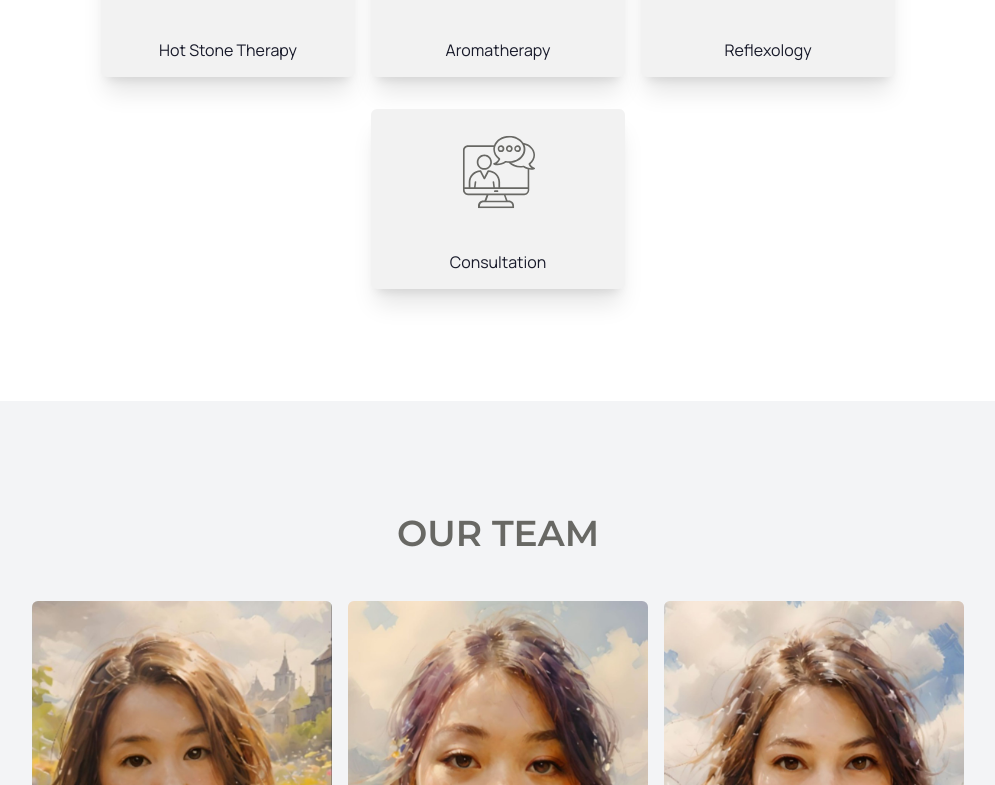
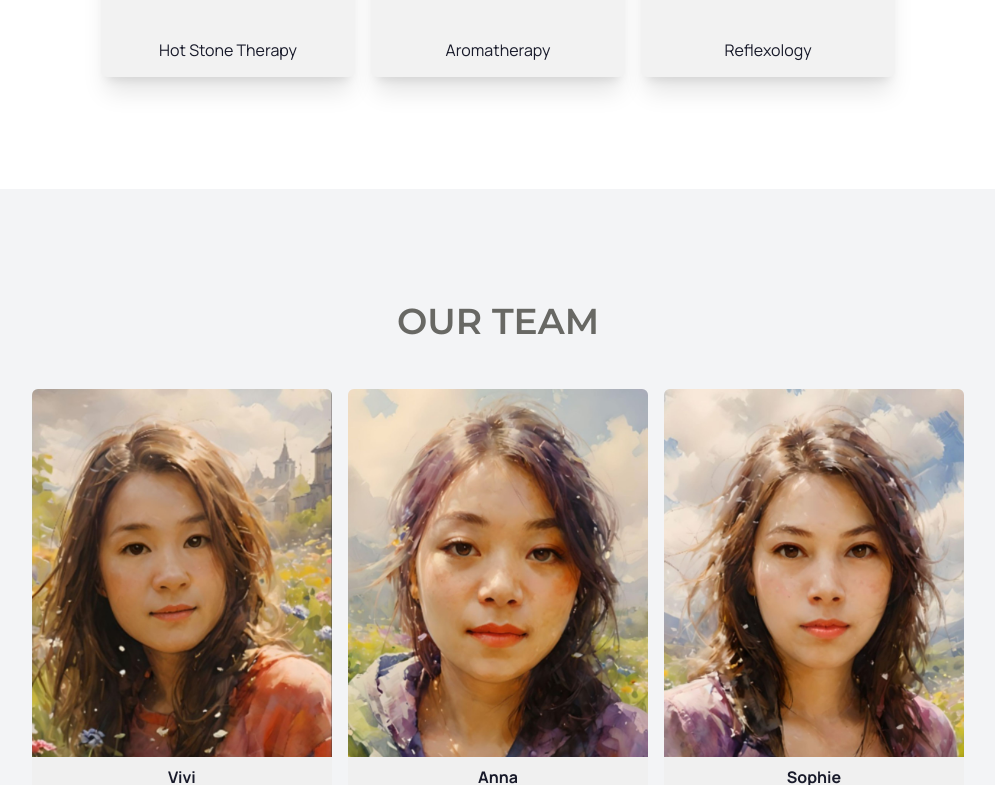
Before and after one commit to tbabyuk/g-moon-next-2024, a Next.js app: page / in a window 1280 px wide. Shown: the part 1315-2100 px from the top of the page, without its empty margins (142-1137 px from the left). Built offline with nearby package versions, Linux system fonts and the light colour scheme.

Commit message:
removed 'Consultation' service from all pages and files

```diff
--- a/app/(pages)/booking-form/Step1ChooseService.jsx
+++ b/app/(pages)/booking-form/Step1ChooseService.jsx
@@ -43,7 +43,6 @@ export const Step1ChooseService = ({currentStep, totalSteps, nextStep}) => {
                     <option value="reflexology">Reflexology</option>
                     <option value="hot stone therapy">Hot Stone Therapy</option>
                     <option value="table shower">Table Shower</option>
-                    <option value="consultation">Consultation</option>
                 </optgroup>
             </select>
             <button className="btn g-moon-action-btn float-end" onClick={nextStep}>Next Step <MdArrowForwardIos /></button>
--- a/app/(pages)/consultation/page.jsx
+++ /dev/null
@@ -1,63 +0,0 @@
-import { PageHeader } from "../components/PageHeader";
-import { PageSubheader } from "../components/PageSubheader";
-
-
-export const metadata = {
-    title: "Consultation | G Moon Wellness Centre",
-    description: "Our Wellness Consultation service offers a personalized approach to achieving optimal health and well-being!",
-}
-
-
-const ConsultationPage = () => {
-
-    return(
-        <main className="text-g-moon-dark-gray">
-            <PageHeader title="Consultation" />
-            <div className="g-moon-content-padding">
-                <PageSubheader title="OVERVIEW" />
-                <p className="mb-24">Our Wellness Consultation service offers a personalized approach to achieving optimal health and well-being. Book a consultation with our certified RMT specialist today!</p>
-                <PageSubheader title="PRICING" />
-                <div className="w-full max-w-[400px] mx-auto mb-24">
-                    <table className="single-pricing-table">
-                        <thead>
-                            <tr className="bg-g-moon-gold text-g-moon-white">
-                                <th>DURATION</th>
-                                <th>PRICE</th>
-                            </tr>
-                        </thead>
-                        <tbody>
-                            <tr>
-                                <td>30 minutes</td>
-                                <td>$60.00</td>
-                            </tr>
-                            <tr>
-                                <td>45 minutes</td>
-                                <td>$80.00</td>
-                            </tr>
-                            <tr>
-                                <td>60 minutes</td>
-                                <td>$100.00</td>
-                            </tr>
-                        </tbody>
-                    </table>
-                </div>
-                <p className="text-xl font-medium mb-4">Some conditions and disorders we commonly consult on include:</p>
-                <ul className="list-inside list-disc">
-                    <li>temporomandibular joint dysfunction</li>
-                    <li>tension headaches</li>
-                    <li>carpal tunnel syndrome</li>
-                    <li>muscle strain-induced lower back pain</li>
-                    <li>piriformis syndrome</li>
-                    <li>dysmenorrhea</li>
-                    <li>digestion obstruction</li>
-                    <li>iliotibial band syndrome</li>
-                    <li>knee pain</li>
-                    <li>plantar fasciitis</li>
-                </ul>
-            </div>
-        </main>
-    )
-}
-
-
-export default ConsultationPage;
--- a/app/components/Footer.jsx
+++ b/app/components/Footer.jsx
@@ -33,7 +33,6 @@ export const Footer = () => {
                         <li><Link href="/hot-stone-therapy" className="g-moon-link">Hot Stone Therapy</Link></li>
                         <li><Link href="/aromatherapy" className="g-moon-link">Aromatherapy</Link></li>
                         <li><Link href="/reflexology" className="g-moon-link">Reflexology</Link></li>
-                        <li><Link href="/consultation" className="g-moon-link">Consultation</Link></li>
                     </ul>
                 </div>
             </div>
--- a/app/components/Navbar.jsx
+++ b/app/components/Navbar.jsx
@@ -39,7 +39,6 @@ export const Navbar = () => {
                                 <li className="whitespace-nowrap"><Link href="/hot-stone-therapy" className="g-moon-subnav-link"  onClick={() => closeAllMenus()}>Hot Stone Therapy</Link></li>
                                 <li className="whitespace-nowrap"><Link href="/aromatherapy" className="g-moon-subnav-link" onClick={() => closeAllMenus()}>Aromatherapy</Link></li>
                                 <li className="whitespace-nowrap"><Link href="/reflexology" className="g-moon-subnav-link" onClick={() => closeAllMenus()}>Reflexology</Link></li>
-                                <li className="whitespace-nowrap"><Link href="/consultation" className="g-moon-subnav-link" onClick={() => closeAllMenus()}>Consultation</Link></li>
                             </ul>
                         }
                     </li>
--- a/app/components/PricingTable.jsx
+++ b/app/components/PricingTable.jsx
@@ -157,13 +157,6 @@ export const PricingTable = () => {
                         <td>$80</td>
                         <td>-</td>
                     </tr>
-                    <tr>
-                        <td>Consultation</td>
-                        <td>$60</td>
-                        <td>$80</td>
-                        <td>$100</td>
-                        <td>-</td>
-                    </tr>
                 </tbody>
             </table>
         </>
--- a/app/data/data.js
+++ b/app/data/data.js
@@ -31,11 +31,6 @@ export const servicesList = [
         name: "Reflexology",
         icon: "/images/services/reflexology.svg",
         url: "reflexology"
-    },
-    {
-        name: "Consultation",
-        icon: "/images/services/consultation.svg",
-        url: "consultation"
     }
 ]
 
@@ -210,10 +205,6 @@ export const servicesByDurationArray = [
         name: "reflexology",
         duration: ["30", "45", "60", "90"]
     },
-    {
-        name: "consultation",
-        duration: ["30", "45", "60"]
-    }
 ]
 
 
@@ -236,7 +227,6 @@ export const daysBasedOnService = [
             "sea salt scrub",
             "sugar scrub",
             "coffee scrub",
-            "consultation"
         ]
     },
     {
@@ -256,7 +246,6 @@ export const daysBasedOnService = [
             "sea salt scrub",
             "sugar scrub",
             "coffee scrub",
-            "consultation"
         ]
     },
     {
@@ -278,7 +267,6 @@ export const daysBasedOnService = [
             "coffee scrub",
             "reflexology",
             "table shower",
-            "consultation"
         ]
     },
     {
@@ -300,7 +288,6 @@ export const daysBasedOnService = [
             "coffee scrub",
             "reflexology",
             "table shower",
-            "consultation"
         ]
     },
     {
@@ -321,7 +308,6 @@ export const daysBasedOnService = [
             "sugar scrub",
             "coffee scrub",
             "reflexology",
-            "consultation"
         ]
     },
     {
@@ -343,7 +329,6 @@ export const daysBasedOnService = [
             "coffee scrub",
             "reflexology",
             "table shower",
-            "consultation"
         ]
     },
     {
@@ -365,7 +350,6 @@ export const daysBasedOnService = [
             "coffee scrub",
             "reflexology",
             "table shower",
-            "consultation"
         ]
     },
 
@@ -387,7 +371,6 @@ export const therapistsBasedOnDays = [
             "postnatal massage",
             "aromatherapy",
             "hot stone therapy",
-            "consultation"
         ],
         availability: ["monday", "tuesday", "wednesday", "thursday", "friday", "saturday", "sunday"]
     },
--- a/app/utils/serviceMapping.js
+++ b/app/utils/serviceMapping.js
@@ -70,11 +70,6 @@ const serviceIdMappings = {
     table: {
         "30": "price_1Q8l9lRwIe8y2zCRVaP9V6rZ", // live
         "60": "price_1Q8lAARwIe8y2zCRZZH0Uogo" // live
-    },
-    consultation: {
-        "30": "price_1Q8lAfRwIe8y2zCRiedOsQaH", // live
-        "45": "price_1Q8lB0RwIe8y2zCR5FoZi2OX", // live
-        "60": "price_1Q8lBMRwIe8y2zCRtladHJUo" // live
     }
 };
 
```
Also changed, not shown: public/images/services/consultation.svg (deleted).
